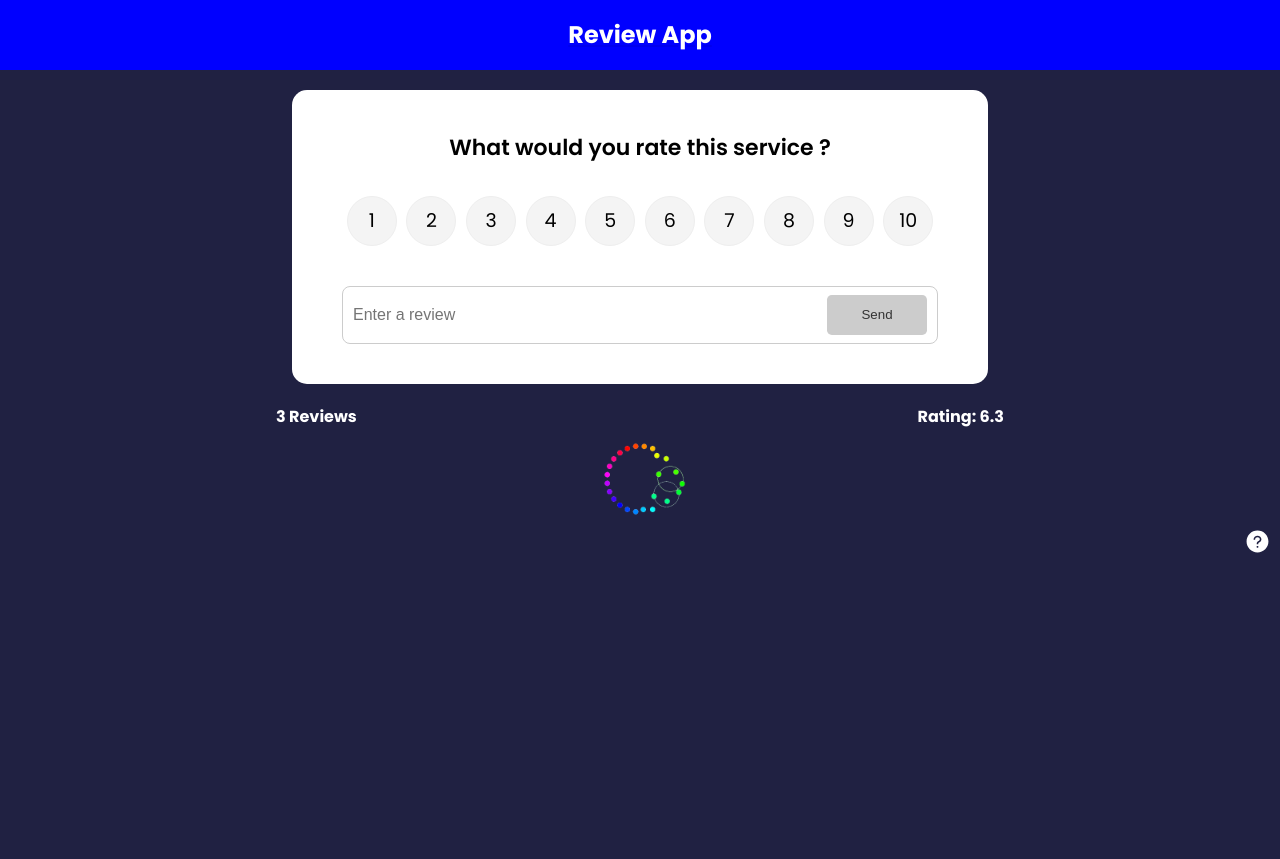
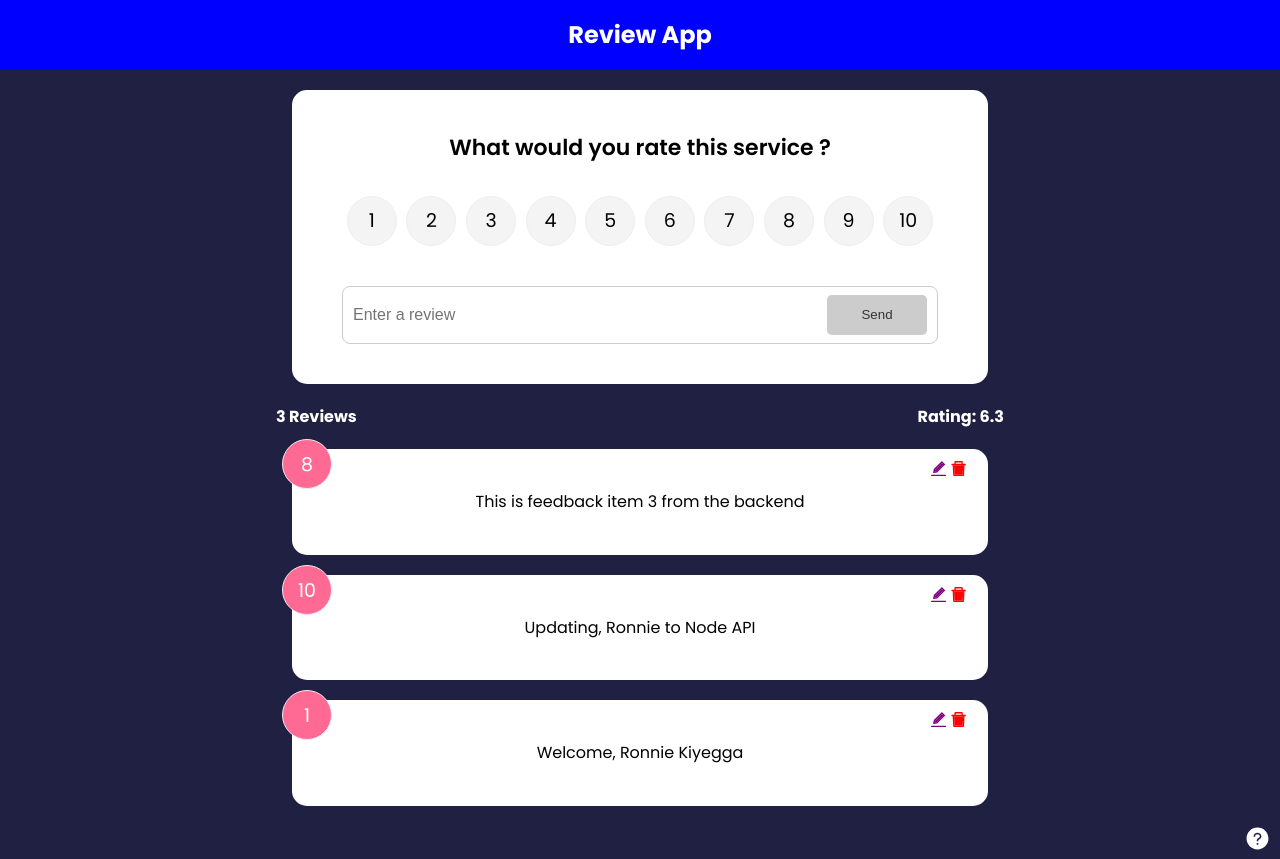
Before and after one commit to BlissfulCoda/Review-App-Typescript, a React (Create React App) app in the folder review-app-typescript/: page / in a window 1280 px wide. Before the commit the page ends 800 px from the top, so only its background shows below. Built offline with nearby package versions, Linux system fonts and the light colour scheme.

Commit message:
feat(client): add framer-motion

```diff
--- a/review-app-typescript/package.json
+++ b/review-app-typescript/package.json
@@ -10,6 +10,7 @@
     "@types/node": "^16.11.59",
     "@types/react": "^18.0.20",
     "@types/react-dom": "^18.0.6",
+    "framer-motion": "^7.3.6",
     "react": "^18.2.0",
     "react-dom": "^18.2.0",
     "react-icons": "^4.4.0",
--- a/review-app-typescript/src/Components/FeedbackList.tsx
+++ b/review-app-typescript/src/Components/FeedbackList.tsx
@@ -1,3 +1,4 @@
+import { motion, AnimatePresence } from "framer-motion";
 import { useContext } from "react";
 import { FeedbackContextType } from "../Data/FeedbackData";
 import FeedbackContext from "../Context/FeedbackContext";
@@ -16,9 +17,19 @@ export default function FeedbackList(): JSX.Element {
     <Spinner />
   ) : (
     <div>
-      {feedback.map((item) => (
-        <FeedbackItem key={item.id} data={item} />
-      ))}
+      <AnimatePresence>
+        {feedback.map((item) => (
+          <motion.div
+            key={item.id}
+            initial={{ opacity: 0 }}
+            animate={{ opacity: 1 }}
+            exit={{ opacity: 0 }}
+            transition={{ ease: "easeInOut", duration: 1 }}
+          >
+            <FeedbackItem key={item.id} data={item} />
+          </motion.div>
+        ))}
+      </AnimatePresence>
     </div>
   );
 }
--- a/review-app-typescript/src/Context/FeedbackContext.tsx
+++ b/review-app-typescript/src/Context/FeedbackContext.tsx
@@ -20,7 +20,7 @@ export function FeedbackProvider({
     item: {},
     edit: false,
   });
-  const [isLoading, setIsLoading] = useState<boolean>(true)
+  const [isLoading, setIsLoading] = useState<boolean>(false)
 
   /*------ Edit an item -------*/
   const editFeedback = (item: FeedbackDataInterface) => {
```
Also changed, not shown: 1 other file (tests, documents, lock files or other folders).
